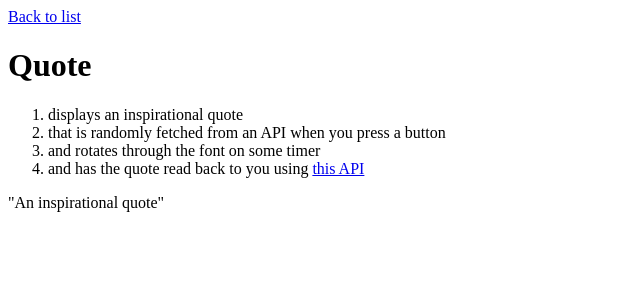
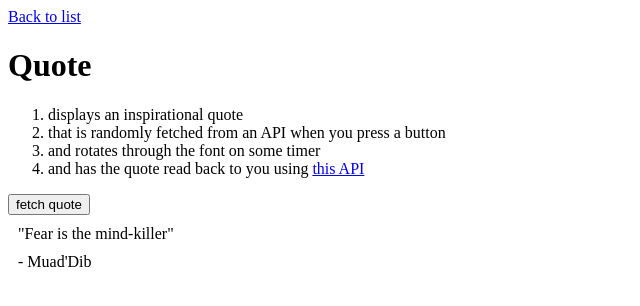
Before and after one commit to Benatovich/react-practice-sandbox, a React app: page /quote in a window 1280 px wide. Shown: the top 306 px of the page, without its empty margins (0-640 px from the left). Built offline with nearby package versions, Linux system fonts and the light colour scheme.

Commit message:
quoteGenerator pulls a random futurama quote on click and returns the quote and name of the speaker

```diff
--- a/src/components/Quote/QuoteGenerator.jsx
+++ b/src/components/Quote/QuoteGenerator.jsx
@@ -1,7 +1,24 @@
-import React from 'react'
+import React, { useState } from 'react'
 
 export default function QuoteGenerator() {
+    const [quote, setQuote] = useState('Fear is the mind-killer');
+    const [speaker, setSpeaker] = useState('Muad\'Dib');
+
+    async function handleClick() {
+        const url = 'https://futuramaquoteapi.herokuapp.com/randomquote';
+        const response = await fetch(url);
+        const json = await response.json();
+
+        console.log('json', json.quote)
+
+        setQuote(json.quote);
+        setSpeaker(json.name);
+    }
   return (
-    <div>"An inspirational quote"</div>
+    <>
+        <button onClick={handleClick}>fetch quote</button>
+        <div style={{ margin: 10 }}>"{quote}"</div>
+        <div style={{ margin: 10 }}>- {speaker}</div>
+    </>
   )
 }
```
